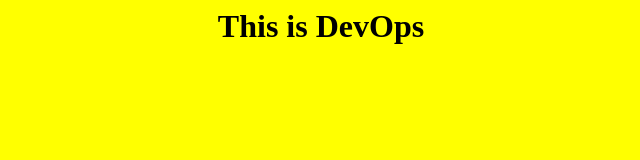
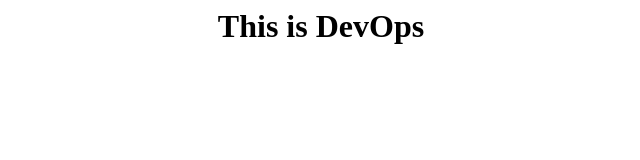
Before and after one commit to kmdcloudtech/bank, a plain HTML site: page index.html in a window 1280 px wide. Shown: the whole page, without its empty margins (319-959 px from the left). Drawn offline with Linux system fonts and the light colour scheme.

Commit message:
Update index.html

```diff
--- a/index.html
+++ b/index.html
@@ -1,5 +1,5 @@
 <html>
-<body bgcolor="Yellow">
+<body bgcolor="white">
 <body>
   <center>
 <h1>This is DevOps </h1>
```
